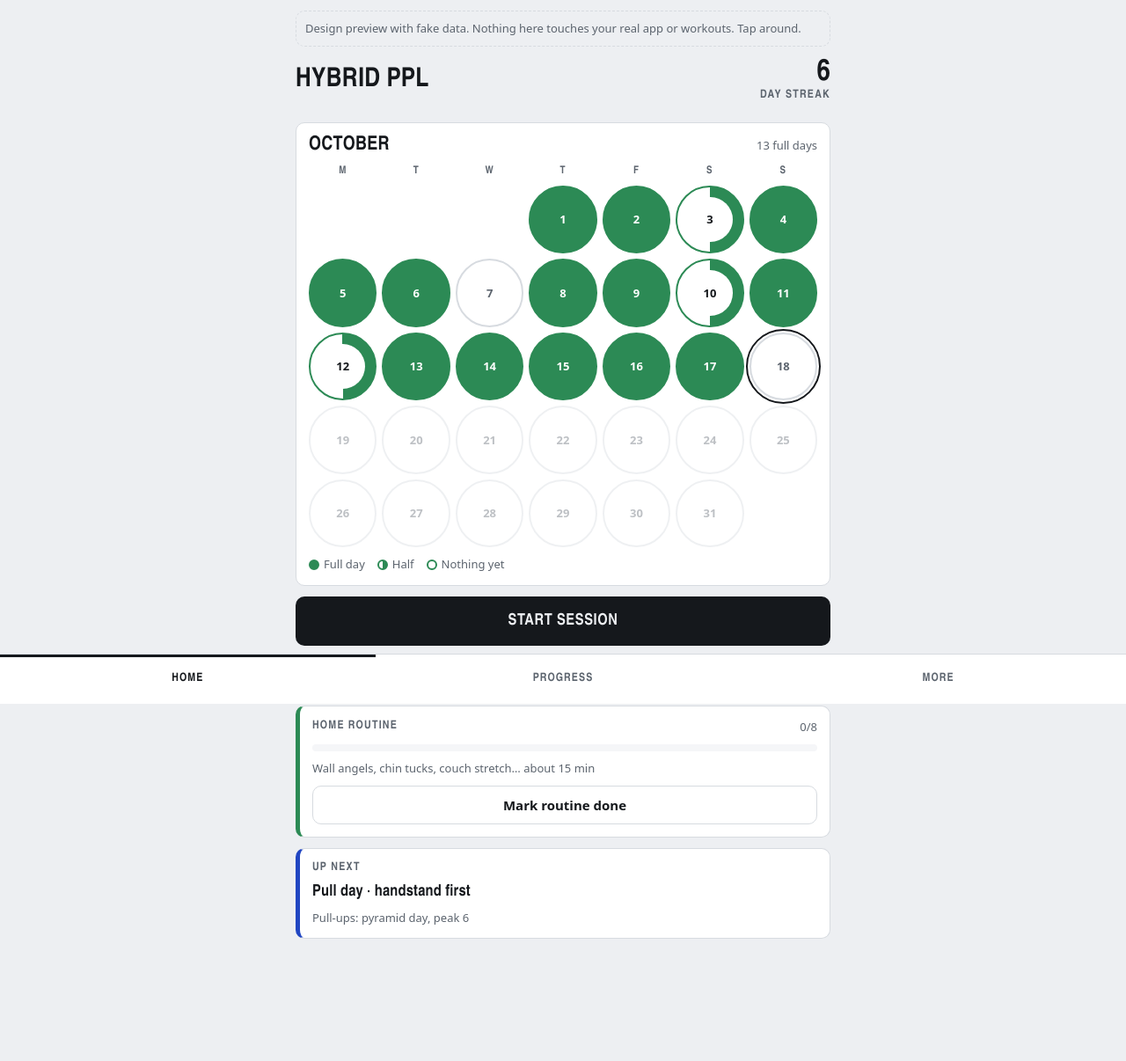
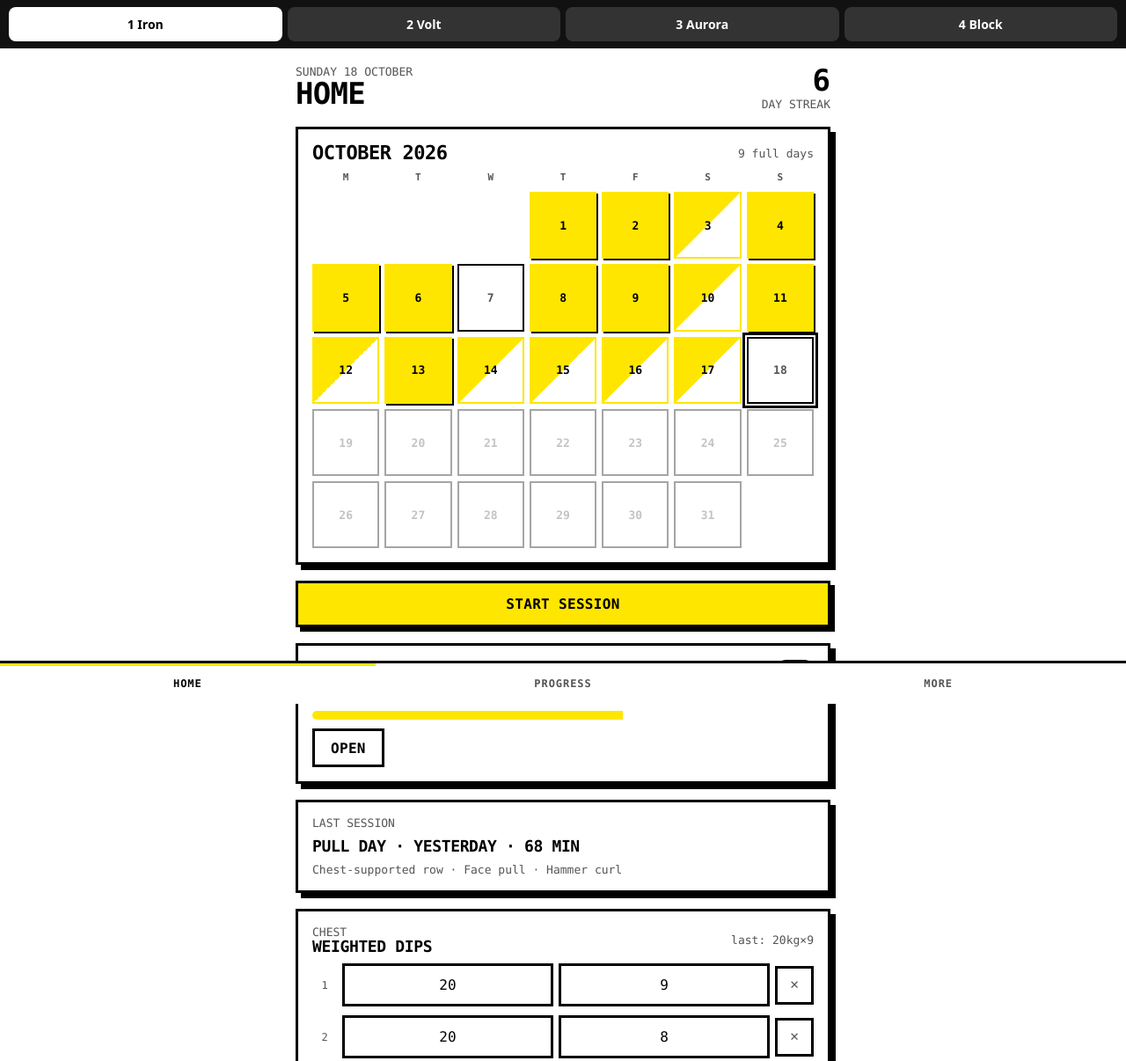
Before and after one commit to NoeRoca/hybrid-ppl-preview, a plain HTML site: page index.html in a window 1280 px wide. Shown: the top 1206 px of the page at 88% size. Before the commit the page ends 1163 px from the top, so only its background shows below. Drawn offline with Linux system fonts and the light colour scheme.

Commit message:
Look preview with four styles
Co-Authored-By: Claude Sonnet 5.5 <noreply@anthropic.com>

```diff
--- a/index.html
+++ b/index.html
@@ -1,127 +1,101 @@
 <!doctype html>
 <html lang="en"><head><meta charset="utf-8">
 <meta name="viewport" content="width=device-width,initial-scale=1,viewport-fit=cover">
-<title>Design preview – Home</title>
+<title>Look preview</title>
 <style>
-:root{--bg:#EDEFF2;--surface:#fff;--sunk:#F5F6F8;--ink:#15181C;--muted:#5C646E;--line:#D7DBE0;--push:#C8322A;--pull:#2146C2;--legs:#D99A06;--home:#2C8A55;--on:#fff;
---display:"Arial Narrow",Arial,sans-serif;--body:system-ui,-apple-system,sans-serif}
-@media(prefers-color-scheme:dark){:root{--bg:#101215;--surface:#191C20;--sunk:#14171A;--ink:#E8EBEE;--muted:#9AA2AC;--line:#2B3036;--push:#EE5A4F;--pull:#6488F2;--legs:#F0BC2C;--home:#4DB87B;--on:#0E1013}}
-*{box-sizing:border-box}body{margin:0;background:var(--bg);color:var(--ink);font:15px/1.45 var(--body)}
-.wrap{max-width:640px;margin:0 auto;padding:0 16px calc(96px + env(safe-area-inset-bottom))}
-h1,h2,h3{font-family:var(--display);margin:0;text-transform:uppercase;letter-spacing:.01em;line-height:1.05}
-h1{font-size:30px}h2{font-size:22px}h3{font-size:18px;text-transform:none}
-.eyebrow{font:600 13px var(--display);letter-spacing:.09em;text-transform:uppercase;color:var(--muted)}
-.muted{color:var(--muted)}.small{font-size:13px}
-header{padding:calc(14px + env(safe-area-inset-top)) 0 10px;display:flex;justify-content:space-between;align-items:center}
-.stack{display:flex;flex-direction:column;gap:12px}
-.row{display:flex;align-items:center;gap:8px}.between{justify-content:space-between}
-.card{background:var(--surface);border:1px solid var(--line);border-radius:10px;padding:14px;display:flex;flex-direction:column;gap:10px}
-.btn{appearance:none;border:1px solid var(--line);background:var(--surface);color:var(--ink);border-radius:10px;padding:10px 14px;font:600 15px var(--body);min-height:44px;cursor:pointer}
-.btn.big{background:var(--ink);color:var(--bg);border:0;min-height:56px;font-size:18px;font-family:var(--display);text-transform:uppercase;letter-spacing:.03em;width:100%}
-.btn.on{background:var(--home);color:var(--on);border-color:transparent}
-.streak{font:700 34px var(--display);line-height:1}
+*{box-sizing:border-box}
+html,body{margin:0}
+body{min-height:100vh;transition:background .2s}
+.pick{position:sticky;top:0;z-index:20;display:flex;gap:6px;padding:calc(8px + env(safe-area-inset-top)) 10px 8px;background:#111;overflow-x:auto}
+.pick button{flex:1;white-space:nowrap;border:0;border-radius:8px;padding:10px 12px;font:600 14px system-ui;background:#333;color:#fff}
+.pick button.on{background:#fff;color:#000}
+.app{max-width:640px;margin:0 auto;padding:16px 16px 110px}
+.stack{display:flex;flex-direction:column;gap:var(--gap)}
+.row{display:flex;align-items:center;justify-content:space-between;gap:8px}
+h1,h2,h3{margin:0;font-family:var(--hf);font-weight:var(--hw);text-transform:var(--ht);font-style:var(--hs);letter-spacing:var(--hl);line-height:1}
+h1{font-size:var(--h1)}h2{font-size:22px}h3{font-size:18px}
+.sm{font-size:13px;color:var(--mut)}
+.card{background:var(--card);border:var(--bd);border-radius:var(--r);padding:16px;box-shadow:var(--sh);display:flex;flex-direction:column;gap:10px;color:var(--ink)}
+.btn{font:var(--bf);color:var(--bt);background:var(--bb);border:var(--bbd);border-radius:var(--br);padding:14px;min-height:50px;width:100%;box-shadow:var(--bsh);text-transform:var(--bu);letter-spacing:.02em}
+.btn.sec{background:var(--card);color:var(--ink);box-shadow:none;border:var(--bd)}
 .dow,.cal{display:grid;grid-template-columns:repeat(7,1fr);gap:6px;text-align:center}
-.dow{font:600 12px var(--display);letter-spacing:.08em;color:var(--muted)}
-.d{aspect-ratio:1;border-radius:50%;display:grid;place-items:center;font-size:13px;font-weight:600;border:2px solid var(--line);color:var(--muted)}
-.d.full{background:var(--home);border-color:var(--home);color:var(--on)}
-.d.half{border-color:var(--home);color:var(--ink);background:conic-gradient(var(--home) 0 50%,transparent 0)}
-.d.half span{background:var(--surface);border-radius:50%;width:70%;height:70%;display:grid;place-items:center}
-.d.today{outline:2px solid var(--ink);outline-offset:2px}
-.d.future{opacity:.4}
-.legend{display:flex;gap:14px;flex-wrap:wrap}.legend i{display:inline-block;width:12px;height:12px;border-radius:50%;border:2px solid var(--home);vertical-align:-2px;margin-right:5px}
-nav{position:fixed;left:0;right:0;bottom:0;background:var(--surface);border-top:1px solid var(--line);display:flex;padding-bottom:env(safe-area-inset-bottom)}
-nav button{flex:1;appearance:none;border:0;background:none;color:var(--muted);padding:12px 0;font:600 13px var(--display);letter-spacing:.08em;text-transform:uppercase;min-height:56px}
-nav button.on{color:var(--ink);box-shadow:inset 0 3px var(--ink)}
-.seg{display:flex;gap:6px;overflow-x:auto}.seg button{white-space:nowrap}
-.sheet{position:fixed;inset:0;background:#0008;display:flex;align-items:flex-end;z-index:9}
-.sheet>div{background:var(--surface);width:100%;max-width:640px;margin:0 auto;border-radius:16px 16px 0 0;padding:16px 16px calc(20px + env(safe-area-inset-bottom));display:flex;flex-direction:column;gap:10px}
-.opt{display:flex;align-items:center;gap:12px;text-align:left;border-left:6px solid var(--c)}
-[hidden]{display:none!important}
-.bar{height:8px;background:var(--sunk);border-radius:4px;overflow:hidden}.bar i{display:block;height:100%;background:var(--pull)}
-.note{border:1px dashed var(--line);border-radius:10px;padding:10px;color:var(--muted);font-size:13px}
-</style></head><body><div class="wrap">
-<div class="note" style="margin-top:12px">Design preview with fake data. Nothing here touches your real app or workouts. Tap around.</div>
+.dow{font-size:11px;color:var(--mut);font-weight:700}
+.d{aspect-ratio:1;display:grid;place-items:center;font-size:13px;font-weight:700;color:var(--mut);border:var(--cb);border-radius:var(--cr)}
+.d.f{background:var(--ac);color:var(--on);border-color:var(--ac)}
+.d.h{background:linear-gradient(135deg,var(--ac) 50%,transparent 50%);color:var(--ink);border-color:var(--ac)}
+.d.t{outline:3px solid var(--ink);outline-offset:2px}
+.big{font:var(--sf);font-size:34px;color:var(--ac2)}
+.set{display:grid;grid-template-columns:28px 1fr 1fr 44px;gap:6px;align-items:center}
+.set span{color:var(--mut);font-size:12px;text-align:center}
+.set input{background:var(--inp);border:var(--bd);border-radius:var(--ir);padding:12px;font:inherit;color:var(--ink);width:100%;text-align:center}
+.set button{height:44px;border-radius:var(--ir);border:var(--bd);background:var(--inp);color:var(--mut)}
+.bar{height:10px;border-radius:99px;background:var(--inp);overflow:hidden}.bar i{display:block;height:100%;width:62%;background:var(--ac)}
+.tag{display:inline-block;padding:3px 10px;border-radius:99px;background:var(--tag);color:var(--tagt);font-size:12px;font-weight:700}
+nav{position:fixed;left:0;right:0;bottom:0;display:flex;padding-bottom:env(safe-area-inset-bottom);background:var(--nav);border-top:var(--nbd);backdrop-filter:var(--blur);-webkit-backdrop-filter:var(--blur)}
+nav b{flex:1;text-align:center;padding:16px 0;font:700 12px var(--hf);letter-spacing:.08em;text-transform:uppercase;color:var(--mut)}
+nav b.on{color:var(--ink);box-shadow:inset 0 3px var(--ac)}
+.cap{font-size:12px;color:var(--mut);text-align:center;margin:0 0 6px}
 
-<section id="t-home" class="stack">
-<header><h1>Hybrid PPL</h1><div style="text-align:right"><div class="streak" id="streak">6</div><div class="eyebrow">day streak</div></div></header>
-<div class="card">
-  <div class="row between"><h2 id="month">October</h2><span class="muted small" id="count"></span></div>
-  <div class="dow"><span>M</span><span>T</span><span>W</span><span>T</span><span>F</span><span>S</span><span>S</span></div>
-  <div class="cal" id="cal"></div>
-  <div class="legend small muted"><span><i style="background:var(--home)"></i>Full day</span><span><i style="background:conic-gradient(var(--home) 0 50%,transparent 0)"></i>Half</span><span><i></i>Nothing yet</span></div>
+/* 1 IRON: brutalist black/white/yellow, mono */
+body[data-t=iron]{--bg:#fff;--card:#fff;--ink:#000;--mut:#555;--bd:3px solid #000;--r:0;--sh:6px 6px 0 #000;--gap:18px;
+--hf:ui-monospace,Menlo,monospace;--hw:800;--ht:uppercase;--hs:normal;--hl:-.02em;--h1:34px;
+--bf:800 16px ui-monospace,Menlo,monospace;--bt:#000;--bb:#FFE600;--bbd:3px solid #000;--br:0;--bsh:5px 5px 0 #000;--bu:uppercase;
+--cb:2px solid #000;--cr:0;--ac:#FFE600;--ac2:#000;--on:#000;--sf:800 34px ui-monospace,Menlo,monospace;
+--inp:#fff;--ir:0;--tag:#000;--tagt:#FFE600;--nav:#fff;--nbd:3px solid #000;--blur:none;background:var(--bg);font-family:ui-monospace,Menlo,monospace}
+body[data-t=iron] .d.f{box-shadow:2px 2px 0 #000}
+/* 2 VOLT: dark athletic, neon lime, italic heavy */
+body[data-t=volt]{--bg:#070707;--card:#151515;--ink:#F2F2F2;--mut:#8C8C8C;--bd:0;--r:6px;--sh:none;--gap:12px;
+--hf:Impact,"Arial Narrow Bold","Helvetica Neue",sans-serif;--hw:400;--ht:uppercase;--hs:italic;--hl:.02em;--h1:44px;
+--bf:900 17px Impact,"Helvetica Neue",sans-serif;--bt:#000;--bb:#C6FF00;--bbd:0;--br:4px;--bsh:none;--bu:uppercase;
+--cb:0;--cr:6px;--ac:#C6FF00;--ac2:#C6FF00;--on:#000;--sf:400 44px Impact,sans-serif;
+--inp:#232323;--ir:4px;--tag:#C6FF00;--tagt:#000;--nav:#0d0d0dEE;--nbd:0;--blur:blur(10px);background:var(--bg);font-family:"Helvetica Neue",system-ui,sans-serif}
+body[data-t=volt] .d{background:#1d1d1d}
+body[data-t=volt] .d.f{background:#C6FF00}
+body[data-t=volt] .btn{transform:skewX(-8deg)}body[data-t=volt] .btn span{display:inline-block;transform:skewX(8deg)}
+/* 3 AURORA: glass over gradient */
+body[data-t=aurora]{--card:#ffffff1f;--ink:#fff;--mut:#ffffffb3;--bd:1px solid #ffffff40;--r:24px;--sh:0 8px 32px #0004;--gap:14px;
+--hf:ui-rounded,"SF Pro Rounded",system-ui,sans-serif;--hw:700;--ht:none;--hs:normal;--hl:-.01em;--h1:32px;
+--bf:700 16px ui-rounded,system-ui,sans-serif;--bt:#fff;--bb:linear-gradient(135deg,#7C5CFF,#FF5CA8);--bbd:0;--br:99px;--bsh:0 8px 24px #7c5cff66;--bu:none;
+--cb:1px solid #ffffff40;--cr:50%;--ac:#7CFFD4;--ac2:#fff;--on:#04302a;--sf:800 34px ui-rounded,system-ui,sans-serif;
+--inp:#ffffff22;--ir:14px;--tag:#ffffff33;--tagt:#fff;--nav:#0b0630aa;--nbd:1px solid #ffffff30;--blur:blur(18px);
+background:linear-gradient(160deg,#1b0b4d 0%,#4b1d8f 45%,#0e6b7a 100%) fixed;font-family:ui-rounded,system-ui,sans-serif}
+body[data-t=aurora] .card{backdrop-filter:blur(16px);-webkit-backdrop-filter:blur(16px)}
+/* 4 BLOCK: bold flat colour blocks */
+body[data-t=block]{--bg:#F6F6F4;--card:#fff;--ink:#101010;--mut:#6b6b6b;--bd:0;--r:28px;--sh:none;--gap:14px;
+--hf:ui-rounded,"SF Pro Rounded",system-ui,sans-serif;--hw:800;--ht:none;--hs:normal;--hl:-.03em;--h1:36px;
+--bf:800 17px ui-rounded,system-ui,sans-serif;--bt:#fff;--bb:#101010;--bbd:0;--br:22px;--bsh:none;--bu:none;
+--cb:0;--cr:50%;--ac:#FF4D3D;--ac2:#101010;--on:#fff;--sf:800 34px ui-rounded,system-ui,sans-serif;
+--inp:#ffffffcc;--ir:14px;--tag:#101010;--tagt:#fff;--nav:#fff;--nbd:0;--blur:none;background:var(--bg);font-family:ui-rounded,system-ui,sans-serif}
+body[data-t=block] .d{background:#fff}
+body[data-t=block] .d.f{background:#FF4D3D}
+body[data-t=block] .c-home{background:#2FBF71;color:#fff;--mut:#ffffffcc;--ink:#fff;--inp:#ffffff44}
+body[data-t=block] .c-last{background:#3D5AFE;color:#fff;--mut:#ffffffcc;--ink:#fff}
+body[data-t=block] .c-ex{background:#FFC93C;color:#101010}
+body[data-t=block] .c-home .bar i{background:#fff}
+body[data-t=block] nav{border-radius:24px 24px 0 0;box-shadow:0 -6px 24px #0001}
+</style></head>
+<body data-t="iron">
+<div class="pick" id="pick"><button data-t="iron" class="on">1 Iron</button><button data-t="volt">2 Volt</button><button data-t="aurora">3 Aurora</button><button data-t="block">4 Block</button></div>
+<div class="app stack">
+  <div class="row"><div><div class="sm">SUNDAY 18 OCTOBER</div><h1>Home</h1></div><div style="text-align:right"><div class="big">6</div><div class="sm">DAY STREAK</div></div></div>
+  <div class="card"><div class="row"><h2>October 2026</h2><span class="sm">9 full days</span></div>
+    <div class="dow"><span>M</span><span>T</span><span>W</span><span>T</span><span>F</span><span>S</span><span>S</span></div>
+    <div class="cal" id="cal"></div></div>
+  <button class="btn"><span>Start session</span></button>
+  <div class="card c-home"><div class="row"><span class="sm">HOME ROUTINE</span><span class="tag">5/8</span></div><h3>5/8 done today</h3><div class="bar"><i></i></div><button class="btn sec" style="min-height:44px;width:auto;align-self:flex-start;padding:8px 18px">Open</button></div>
+  <div class="card c-last"><span class="sm">LAST SESSION</span><h3>Pull day · yesterday · 68 min</h3><div class="sm">Chest-supported row · Face pull · Hammer curl</div></div>
+  <div class="card c-ex"><div class="row"><div><div class="sm">CHEST</div><h3>Weighted dips</h3></div><span class="sm">last: 20kg×9</span></div>
+    <div class="set"><span>1</span><input value="20" inputmode="numeric"><input value="9"><button>✕</button></div>
+    <div class="set"><span>2</span><input value="20"><input value="8"><button>✕</button></div>
+    <div class="set"><span>3</span><input placeholder="kg"><input placeholder="reps"><button>✕</button></div>
+    <button class="btn sec" style="min-height:44px">+ Set</button></div>
+  <p class="cap">Same screens, four different looks. Tap the buttons at the top.</p>
 </div>
-<button class="btn big" id="start">Start session</button>
-<div class="row" style="gap:10px"><button class="btn" style="flex:1" id="run">Log a run</button><button class="btn" style="flex:1" data-go="progress">See progress</button></div>
-<div class="card" style="border-left:5px solid var(--home)">
-  <div class="row between"><span class="eyebrow">Home routine</span><span class="muted small" id="hcount">0/8</span></div>
-  <div class="bar"><i id="hbar" style="width:0;background:var(--home)"></i></div>
-  <div class="muted small">Wall angels, chin tucks, couch stretch… about 15 min</div>
-  <button class="btn" id="hdone">Mark routine done</button>
-</div>
-<div class="card" style="border-left:5px solid var(--pull)">
-  <span class="eyebrow">Up next</span><h3>Pull day · handstand first</h3>
-  <div class="muted small">Pull-ups: pyramid day, peak 6</div>
-</div>
-</section>
-
-<section id="t-progress" class="stack" hidden>
-<header><h1>Progress</h1></header>
-<div class="seg"><button class="btn on">Pull-ups</button><button class="btn">Skills</button><button class="btn">Runs</button><button class="btn">Log</button></div>
-<div class="card"><span class="eyebrow">Pull-up program</span><h3>Week 4 · density day next</h3><div class="muted small">Target 7 reps × 10 sets</div><div class="bar"><i style="width:55%"></i></div></div>
-<div class="card"><span class="eyebrow">Skills</span><div class="row between"><span>Planche · Tuck</span><b>12 s</b></div><div class="row between"><span>Front lever · Tuck</span><b>9 s</b></div><div class="row between"><span>Handstand · Chest-to-wall</span><b>25 s</b></div></div>
-<div class="note">Inside Progress, the four buttons at the top switch between pull-ups, skills, runs and the full log. These are the same screens as today, just grouped.</div>
-</section>
-
-<section id="t-more" class="stack" hidden>
-<header><h1>More</h1></header>
-<div class="card"><button class="btn">Backup: export my data</button><button class="btn">Backup: import</button></div>
-<div class="card"><span class="eyebrow">Skill focus</span><div class="muted small">Priority skill and settings live here.</div></div>
-</section>
-</div>
-
-<nav><button class="on" data-go="home">Home</button><button data-go="progress">Progress</button><button data-go="more">More</button></nav>
-
-<div class="sheet" id="sheet" hidden><div>
-<h2>What did you do?</h2>
-<button class="btn opt" style="--c:var(--pull)"><b>Pull</b><span class="muted small">next in rotation</span></button>
-<button class="btn opt" style="--c:var(--legs)"><b>Legs</b></button>
-<button class="btn opt" style="--c:var(--push)"><b>Push</b></button>
-<button class="btn opt" style="--c:var(--home)"><b>Run</b></button>
-<button class="btn" id="close">Cancel</button>
-</div></div>
-
+<nav><b class="on">Home</b><b>Progress</b><b>More</b></nav>
 <script>
-const T=new Date(2026,9,18), first=new Date(2026,9,1), days=31;
-const sess=[1,2,4,5,6,8,9,11,13,14,15,16,17], home=[1,2,3,4,5,6,8,9,10,11,12,13,14,15,16,17];
-let hdone=false, sdone=false;
-function draw(){
-  const c=document.getElementById('cal');c.innerHTML='';
-  const off=(first.getDay()+6)%7;for(let i=0;i<off;i++)c.append(document.createElement('div'));
-  let full=0;
-  for(let d=1;d<=days;d++){
-    const el=document.createElement('div');el.className='d';
-    const s=sess.includes(d)||(d==18&&sdone), h=home.includes(d)||(d==18&&hdone);
-    if(d>18){el.className+=' future'}
-    else if(s&&h){el.className+=' full';full++}
-    else if(s||h){el.className+=' half'}
-    if(d==18)el.className+=' today';
-    el.innerHTML=el.className.includes('half')?'<span>'+d+'</span>':d;c.append(el);
-  }
-  document.getElementById('count').textContent=full+' full days';
-  document.getElementById('hcount').textContent=(hdone?8:0)+'/8';
-  document.getElementById('hbar').style.width=hdone?'100%':'0';
-  document.getElementById('hdone').textContent=hdone?'Done ✓ (tap to undo)':'Mark routine done';
-  document.getElementById('hdone').className='btn'+(hdone?' on':'');
-  document.getElementById('streak').textContent=(sdone&&hdone)?7:6;
-}
-document.getElementById('hdone').onclick=()=>{hdone=!hdone;draw()};
-document.getElementById('start').onclick=()=>document.getElementById('sheet').hidden=false;
-document.getElementById('run').onclick=()=>document.getElementById('sheet').hidden=false;
-document.getElementById('close').onclick=()=>document.getElementById('sheet').hidden=true;
-document.querySelectorAll('.opt').forEach(b=>b.onclick=()=>{sdone=true;document.getElementById('sheet').hidden=true;draw()});
-document.querySelectorAll('[data-go]').forEach(b=>b.onclick=()=>{
-  const k=b.dataset.go;
-  ['home','progress','more'].forEach(x=>document.getElementById('t-'+x).hidden=x!==k);
-  document.querySelectorAll('nav button').forEach(n=>n.classList.toggle('on',n.dataset.go===k));scrollTo(0,0)});
-draw();
+const full=[1,2,4,5,6,8,9,11,13],half=[3,10,12,14,15,16,17];
+const c=document.getElementById('cal');
+for(let i=0;i<3;i++)c.append(document.createElement('div'));
+for(let d=1;d<=31;d++){const e=document.createElement('div');e.className='d'+(full.includes(d)?' f':half.includes(d)?' h':'')+(d==18?' t':'');e.textContent=d;if(d>18)e.style.opacity=.35;c.append(e)}
+document.querySelectorAll('.pick button').forEach(b=>b.onclick=()=>{document.body.dataset.t=b.dataset.t;document.querySelectorAll('.pick button').forEach(x=>x.classList.toggle('on',x===b));scrollTo(0,0)});
 </script></body></html>
```
